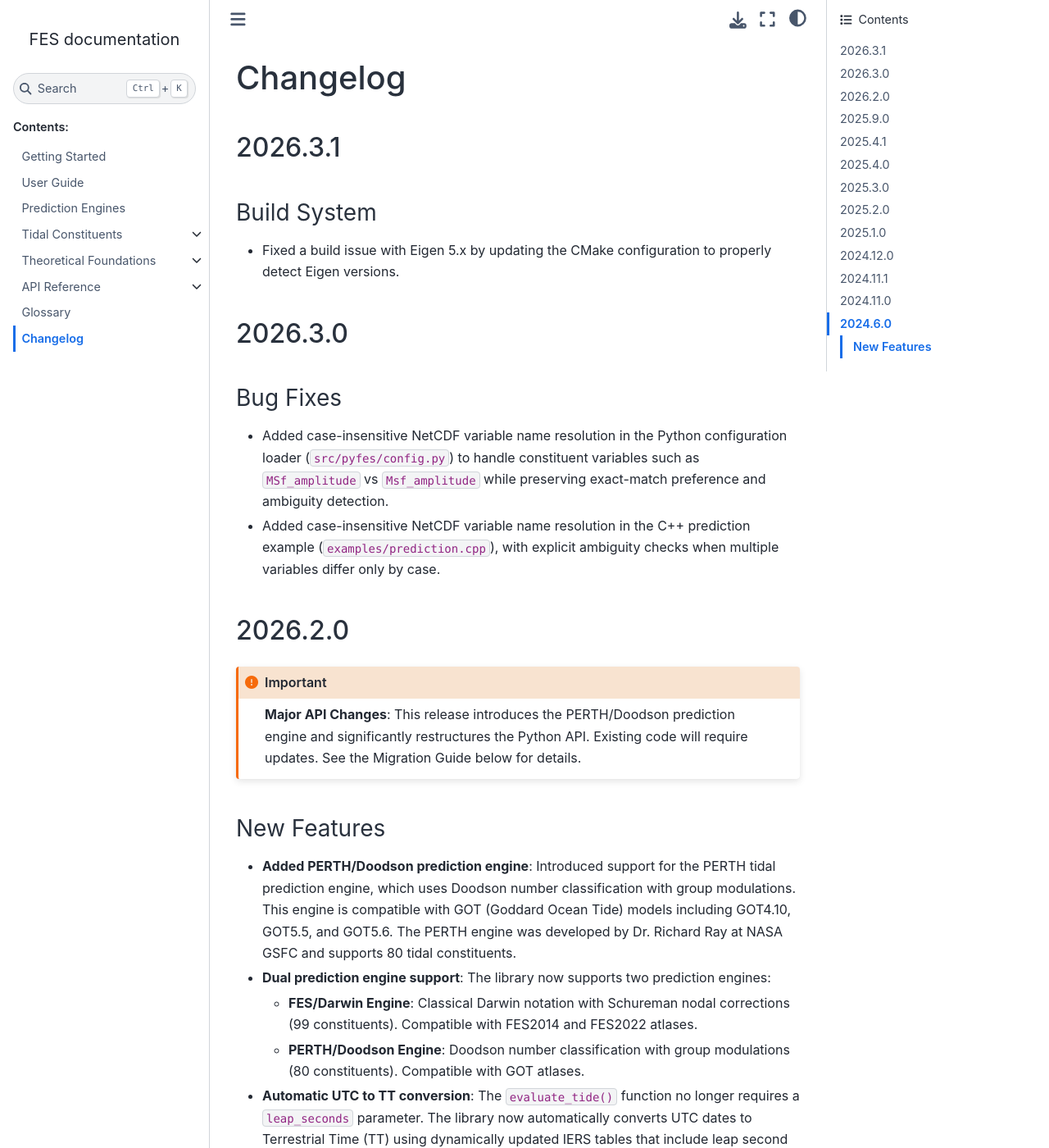
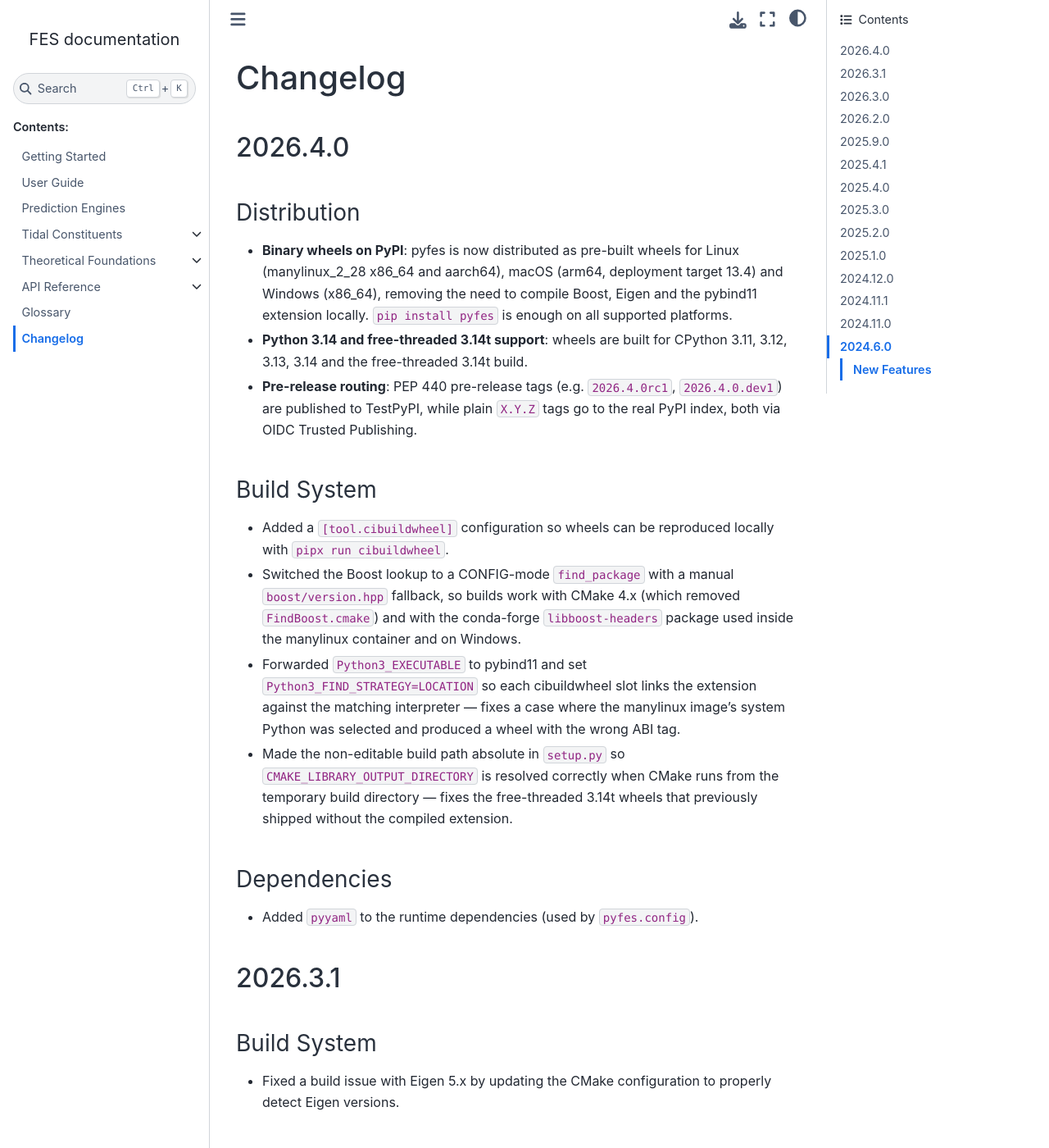
Before and after one commit to CNES/aviso-fes, a Sphinx documentation site: the page built from docs/source/changelog.rst, in a window 1280 px wide and 1400 px high. Shown: the whole window at 82% size. Built offline with Sphinx 7.4.7 and the Sphinx Book theme 1.1.4, drawn with Linux system fonts in a browser that asks for light colours; pages that are not in the unit, such as notebooks, are missing from menus.

Commit message:
feat: update changelog for 2026.4.0 release with distribution, build system, and dependency changes

```diff
--- a/docs/source/changelog.rst
+++ b/docs/source/changelog.rst
@@ -2,6 +2,44 @@
 
 Changelog
 #########
+
+2026.4.0
+========
+
+Distribution
+------------
+* **Binary wheels on PyPI**: pyfes is now distributed as pre-built wheels for
+  Linux (manylinux_2_28 x86_64 and aarch64), macOS (arm64, deployment target
+  13.4) and Windows (x86_64), removing the need to compile Boost, Eigen and
+  the pybind11 extension locally. ``pip install pyfes`` is enough on all
+  supported platforms.
+* **Python 3.14 and free-threaded 3.14t support**: wheels are built for
+  CPython 3.11, 3.12, 3.13, 3.14 and the free-threaded 3.14t build.
+* **Pre-release routing**: PEP 440 pre-release tags (e.g. ``2026.4.0rc1``,
+  ``2026.4.0.dev1``) are published to TestPyPI, while plain ``X.Y.Z`` tags
+  go to the real PyPI index, both via OIDC Trusted Publishing.
+
+Build System
+------------
+* Added a ``[tool.cibuildwheel]`` configuration so wheels can be reproduced
+  locally with ``pipx run cibuildwheel``.
+* Switched the Boost lookup to a CONFIG-mode ``find_package`` with a manual
+  ``boost/version.hpp`` fallback, so builds work with CMake 4.x (which
+  removed ``FindBoost.cmake``) and with the conda-forge ``libboost-headers``
+  package used inside the manylinux container and on Windows.
+* Forwarded ``Python3_EXECUTABLE`` to pybind11 and set
+  ``Python3_FIND_STRATEGY=LOCATION`` so each cibuildwheel slot links the
+  extension against the matching interpreter — fixes a case where the
+  manylinux image's system Python was selected and produced a wheel with
+  the wrong ABI tag.
+* Made the non-editable build path absolute in ``setup.py`` so
+  ``CMAKE_LIBRARY_OUTPUT_DIRECTORY`` is resolved correctly when CMake runs
+  from the temporary build directory — fixes the free-threaded 3.14t wheels
+  that previously shipped without the compiled extension.
+
+Dependencies
+------------
+* Added ``pyyaml`` to the runtime dependencies (used by ``pyfes.config``).
 
 2026.3.1
 ========
```
